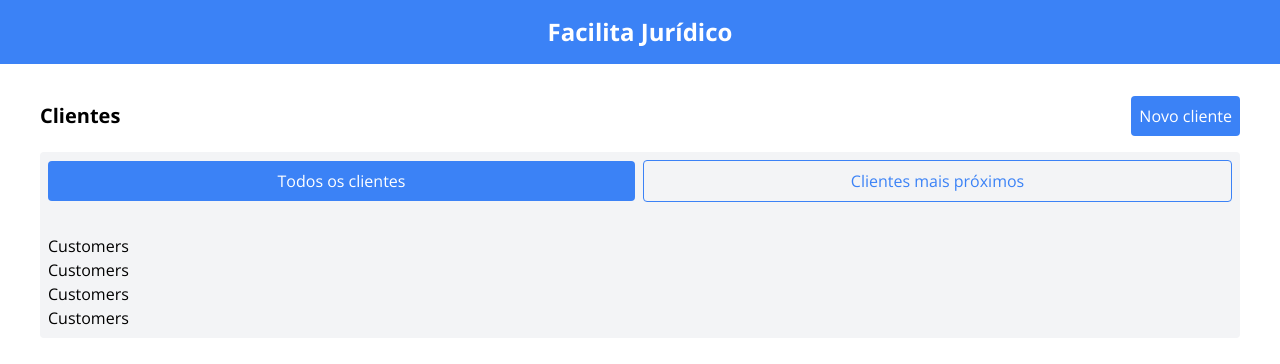
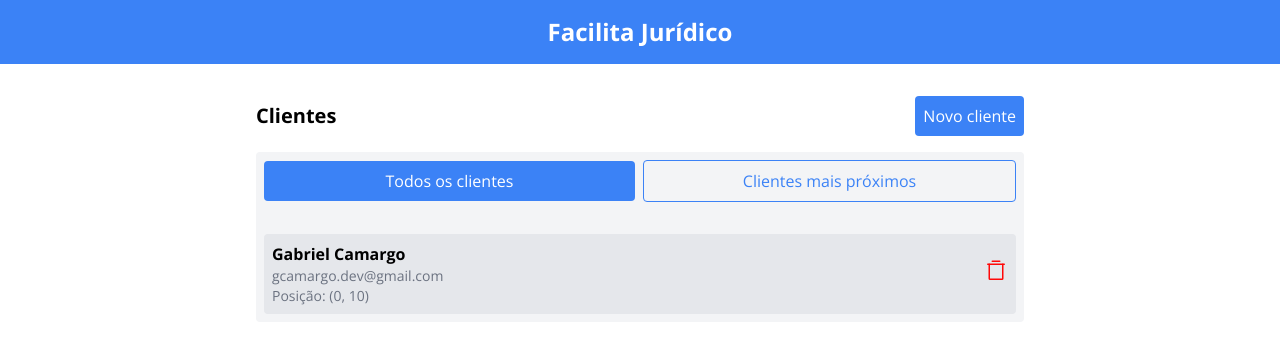
Before and after one commit to gabrielcaamargo/facilita-juridico-web, a React (Vite) app: page / in a window 1280 px wide. Shown: the top 364 px of the page. Built offline with nearby package versions, Linux system fonts and the light colour scheme.

Commit message:
feat: create customer componetn

```diff
--- a/package.json
+++ b/package.json
@@ -11,6 +11,7 @@
   },
   "dependencies": {
     "autoprefixer": "^10.4.18",
+    "phosphor-react": "^1.4.1",
     "postcss": "^8.4.35",
     "react": "^18.2.0",
     "react-dom": "^18.2.0",
--- /dev/null
+++ b/src/components/Customers/Customer.tsx
@@ -0,0 +1,29 @@
+import { TrashSimple } from 'phosphor-react';
+
+interface ICustomerProps {
+  id: string
+  name: string,
+  email: string
+  position: string
+}
+
+export function Customer({ name, email, position }: ICustomerProps) {
+  return (
+    <div className="bg-gray-200 p-2 rounded flex items-center justify-between">
+      <div>
+        <div>
+          <strong>{name}</strong>
+        </div>
+        <div className="flex flex-col">
+          <span className="text-sm text-gray-500">{email}</span>
+          <span className="text-sm text-gray-500">Posição: {position}</span>
+        </div>
+      </div>
+      <div>
+        <button title='Deletar Gabriel Camargo' className='ease-in duration-75 hover:opacity-50'>
+          <TrashSimple size={24} color='#FF0808'/>
+        </button>
+      </div>
+    </div>
+  );
+}
--- a/src/components/Customers/Tabs/AllCustomersTab.tsx
+++ b/src/components/Customers/Tabs/AllCustomersTab.tsx
@@ -1,10 +1,14 @@
+import { Customers } from '..';
+
 export function AllCustomersTab() {
   return (
     <div>
-      <h1>Customers</h1>
-      <h1>Customers</h1>
-      <h1>Customers</h1>
-      <h1>Customers</h1>
+      <Customers.Customer
+        id='1'
+        name='Gabriel Camargo'
+        email='gcamargo.dev@gmail.com'
+        position='(0, 10)'
+      />
     </div>
   );
 }
--- a/src/components/Customers/Tabs/TabsRoot.tsx
+++ b/src/components/Customers/Tabs/TabsRoot.tsx
@@ -1,6 +1,9 @@
 import { CustomersTabs } from '.';
+import { useCurrentCustomerTabContext } from '../../../contexts/CurrentCustomerTabContext';
 
 export function TabsRoot() {
+  const { currentTab } = useCurrentCustomerTabContext();
+
   return (
     <div className="w-full flex-items-center gap-4">
       <div className='flex items-center gap-2 mb-8'>
@@ -8,7 +11,11 @@ export function TabsRoot() {
         <CustomersTabs.Tab title='Clientes mais próximos' tabId='distance' />
       </div>
 
-      <CustomersTabs.AllCustomers />
+      {
+        currentTab === 'customers'
+          ? <CustomersTabs.AllCustomers />
+          : <h1>Distance</h1>
+      }
     </div>
   );
 }
--- a/src/components/Customers/index.ts
+++ b/src/components/Customers/index.ts
@@ -1,9 +1,11 @@
 import { CustomersContent } from './CustomersContent';
 import { CustomersHeader } from './CustomersHeader';
 import { CustomersRoot } from './CustomersRoot';
+import { Customer } from './Customer';
 
 export const Customers = {
   Root: CustomersRoot,
   Header: CustomersHeader,
-  Content: CustomersContent
+  Content: CustomersContent,
+  Customer
 };
--- a/src/pages/Home.tsx
+++ b/src/pages/Home.tsx
@@ -2,7 +2,7 @@ import { Customers } from '../components/Customers';
 
 export function Home() {
   return (
-    <div className='mt-8 mx-auto max-w-[90vw] md:max-w-[1200px]'>
+    <div className='mt-8 mx-auto max-w-[90vw] md:max-w-[768px]'>
       <Customers.Root>
         <Customers.Header />
         <Customers.Content />
```
Also changed, not shown: 1 other file (tests, documents, lock files or other folders).
